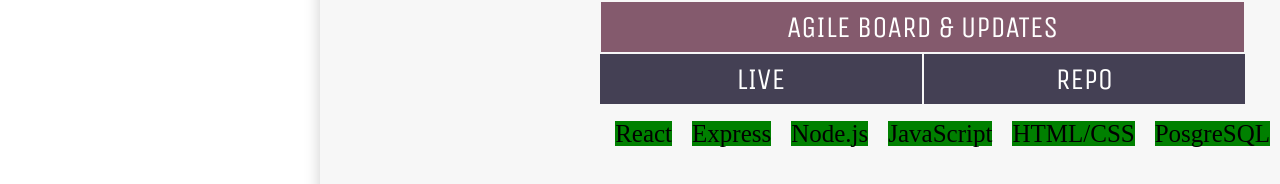
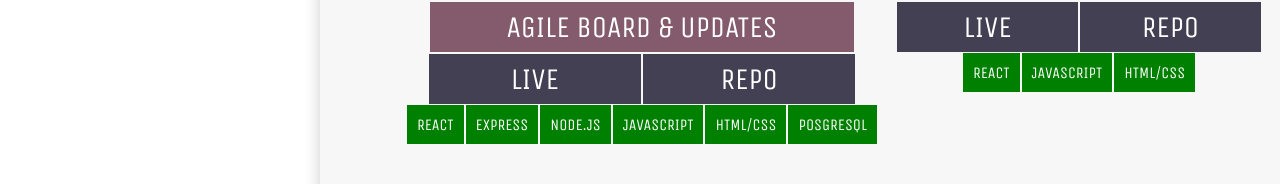
Before and after one commit to torigodfrey/new-portfolio, a React (Create React App) app: page /projects in a window 1280 px wide. Shown: the part 464-648 px from the top of the page. Built offline with nearby package versions, Linux system fonts and the light colour scheme.

Commit message:
basic technology styling

```diff
--- a/src/Projects/Projects.css
+++ b/src/Projects/Projects.css
@@ -33,9 +33,6 @@ hr {
   margin-top: 15px;
 }
 
-.project-container {
-	margin-bottom: 40px;
-}
 
 .portfolio-photo {
 	width: 90%;
@@ -48,12 +45,28 @@ hr {
 
 .project-container {
 	text-align: center;
+	margin-bottom: 40px;
 }
 
 .technology-item {
+	all: initial;
+	margin: 1px;
 	background-color: green;
+	color: white;
+	height: 20px;
+	font-size: 20px;
+	padding: 10px;
+	text-transform: uppercase;
+	font-family: 'Unica One', cursive;
+	font-size: 16px;
+
 }
 
+.technology-list {
+	all: initial;
+	top: 10px;
+	position: relative;
+}
 
 
 .button-links {
--- a/src/Projects/Projects.js
+++ b/src/Projects/Projects.js
@@ -53,8 +53,8 @@ class Projects extends React.Component{
 							</a>
 							<a href={project.repo} className="button-links">
 								<p className="link-text">Repo</p>
-							</a>
-							<ul>
+							</a><br/>
+							<ul className="technology-list">
 							{technologyList}
 							</ul>
 					</div>
```
